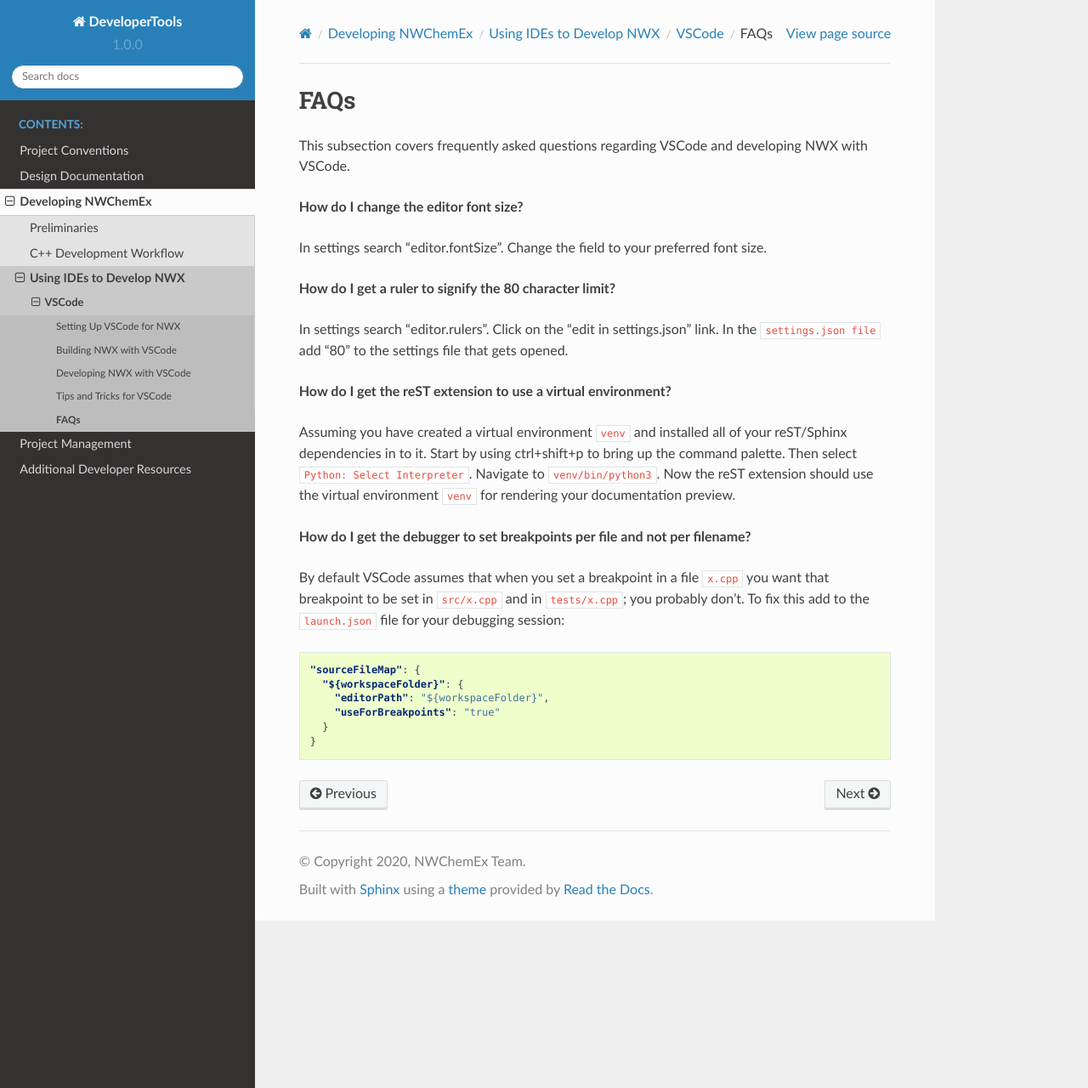
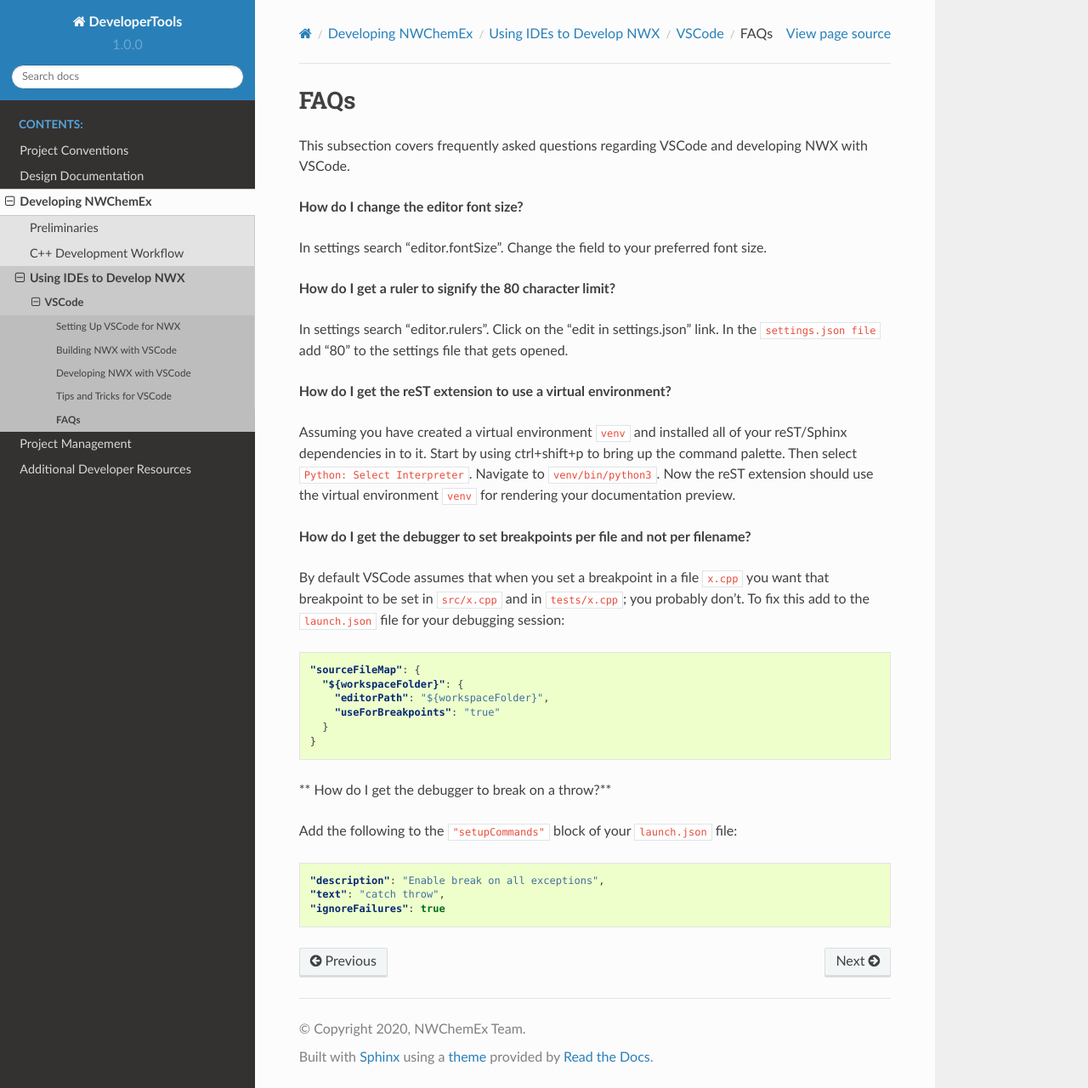
Before and after one commit to NWChemEx-Project/DeveloperTools, a Sphinx documentation site: the page built from docs/source/development/ides/vscode/faqs.rst, in a window 1280 px wide and 1280 px high. Shown: the whole window at 85% size. Built offline with Sphinx 7.4.7 and the Read the Docs theme 2.0.0, drawn with Linux system fonts in a browser that asks for light colours.

Commit message:
Update faqs.rst

```diff
--- a/docs/source/development/ides/vscode/faqs.rst
+++ b/docs/source/development/ides/vscode/faqs.rst
@@ -37,3 +37,13 @@
        "useForBreakpoints": "true"
      }
    }
+
+** How do I get the debugger to break on a throw?**
+
+Add the following to the ``"setupCommands"`` block of your ``launch.json`` file:
+
+.. code-block:: json
+
+   "description": "Enable break on all exceptions",
+   "text": "catch throw",
+   "ignoreFailures": true
```
